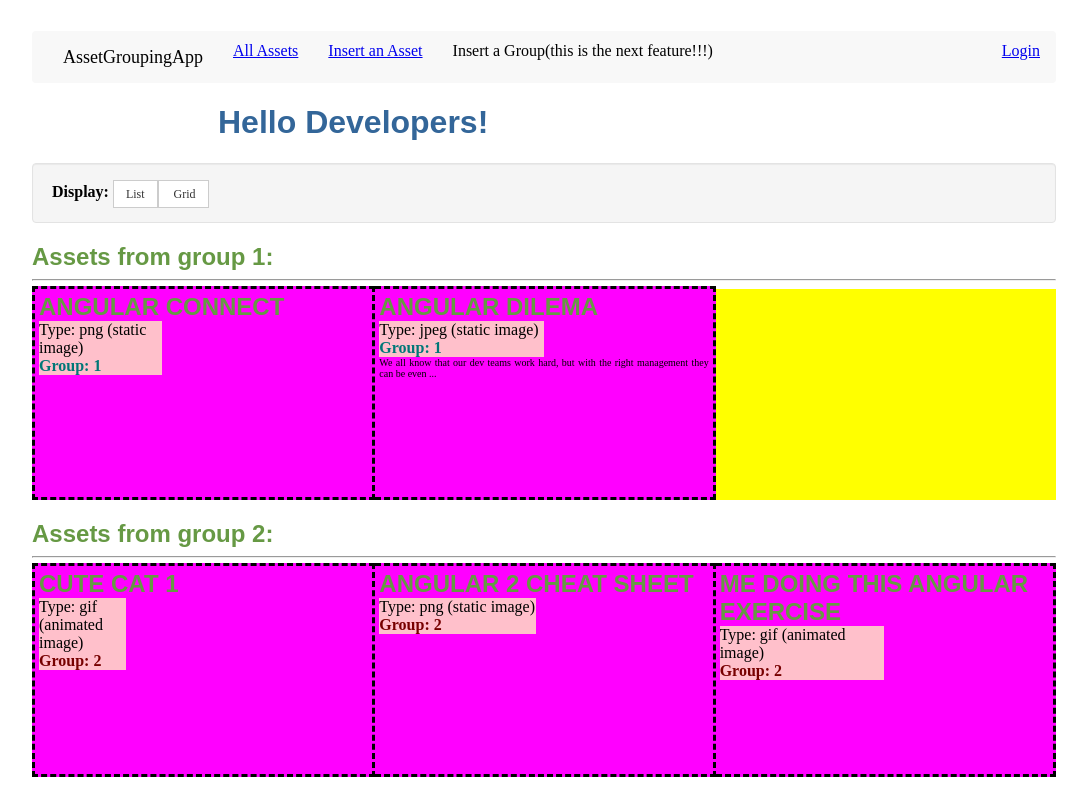
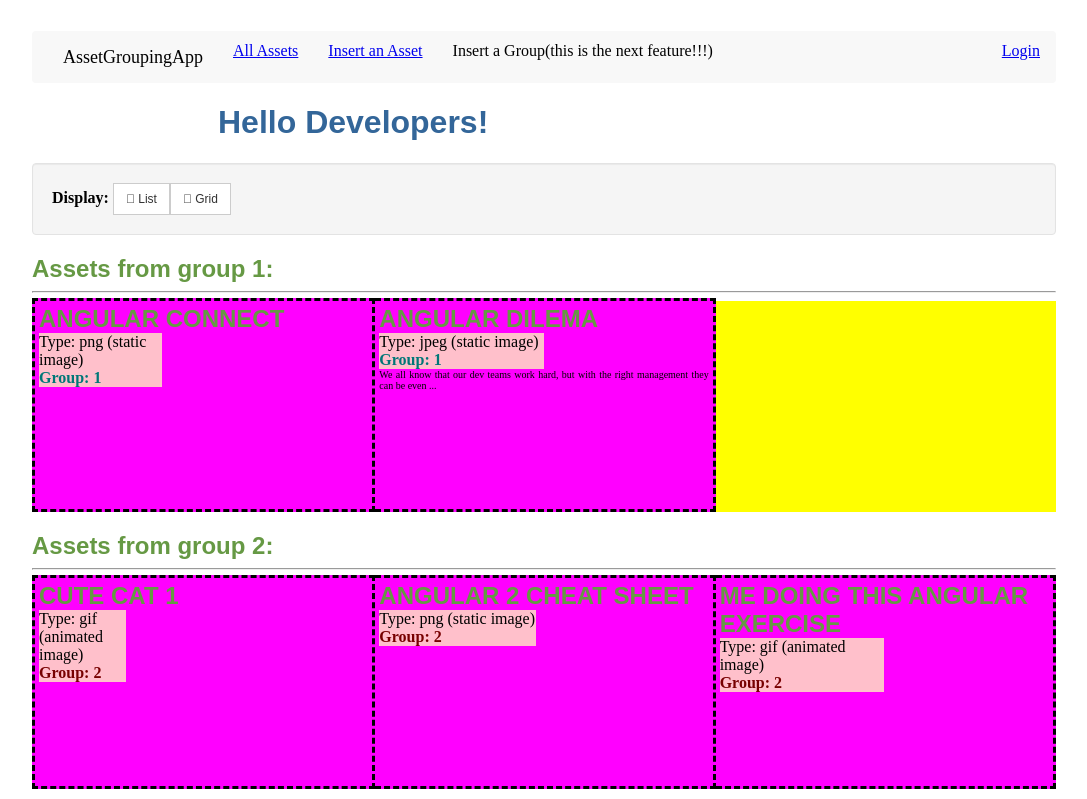
Before and after one commit to dalabarda/angular-asset-grouping-app-exercise, an Angular app: page /events in a window 1280 px wide. Shown: the top 799 px of the page, without its empty margins (96-1183 px from the left). Built offline with nearby package versions, Linux system fonts and the light colour scheme.

Commit message:
2 files modified

```diff
--- a/src/app/ui/assetsWrapper.component.ts
+++ b/src/app/ui/assetsWrapper.component.ts
@@ -13,11 +13,11 @@
     <div class="menu-bar">
       <strong>Display: </strong>
       <div class="button-group">
-          <a (click)="newView('list')" id="list" class="button">
-              <span class="glyphicon glyphicon-th-list">
-              </span> List</a>
-          <a (click)="newView('grid')" id="list" class="button"><span
-              class="glyphicon glyphicon-th"></span> Grid</a>
+          <button (click)="newView('list')" id="list" class="button">
+              <span class="fas fa-bars">
+              </span> List</button>
+          <button (click)="newView('grid')" id="list" class="button"><span
+              class="fas fa-th"></span> Grid</button>
       </div>
     </div>
 
--- a/src/styles.css
+++ b/src/styles.css
@@ -19,6 +19,46 @@
   color: #555;
 }
 
+
+/* https://fontawesome.com/icons?d=gallery */
+.fas {
+    -moz-osx-font-smoothing: grayscale;
+    -webkit-font-smoothing: antialiased;
+    display: inline-block;
+    font-style: normal;
+    font-variant: normal;
+    text-rendering: auto;
+    line-height: 1
+}
+
+.fas.fa-pull-left {
+    margin-right: .3em
+}
+
+.fas.fa-pull-right {
+    margin-left: .3em
+}
+
+/* GRID */
+.fa-th:before {
+    content: "\f00a"
+}
+
+/* LIST */
+/* .fa-bars:before {
+    content: "\f0c9"
+} */
+
+.fa-bars:before {
+    content: "\f000"
+}
+
+.fa-th-list:before {
+    content: "\f00b"
+}
+
+
+
 /* Toastr not used now */
 .toast-success {
   background-color: #51a351;
```
